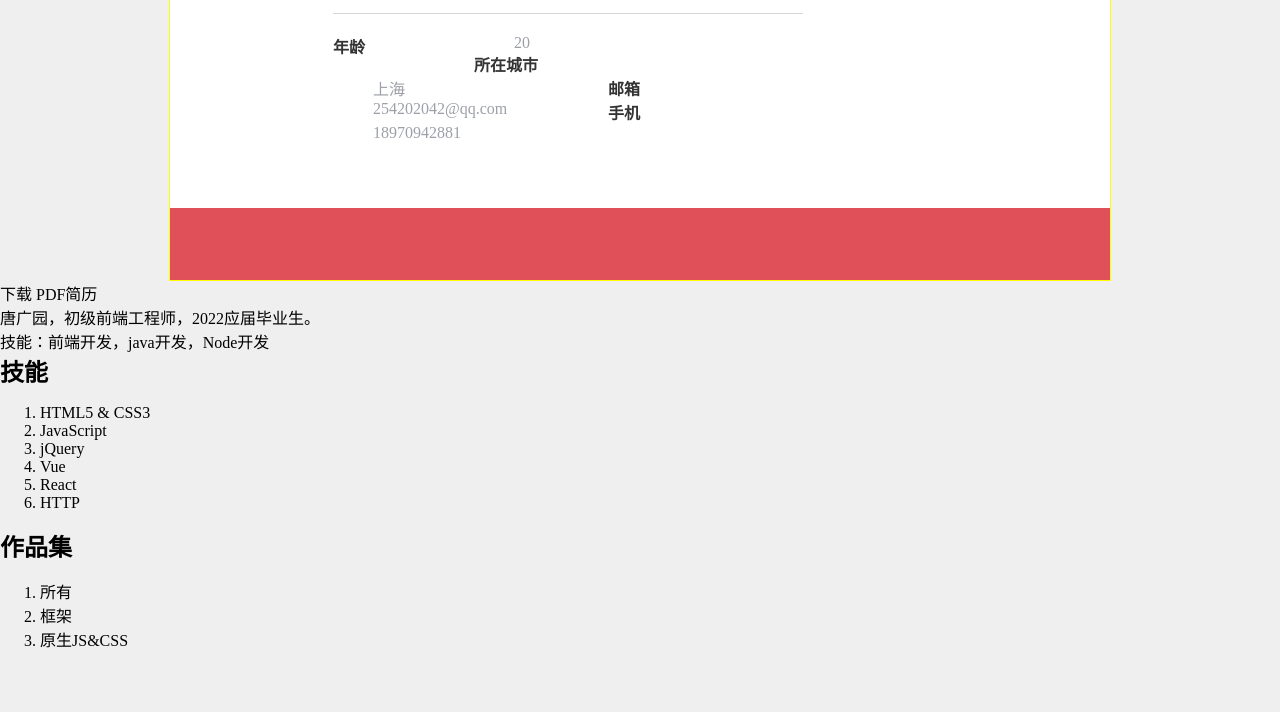
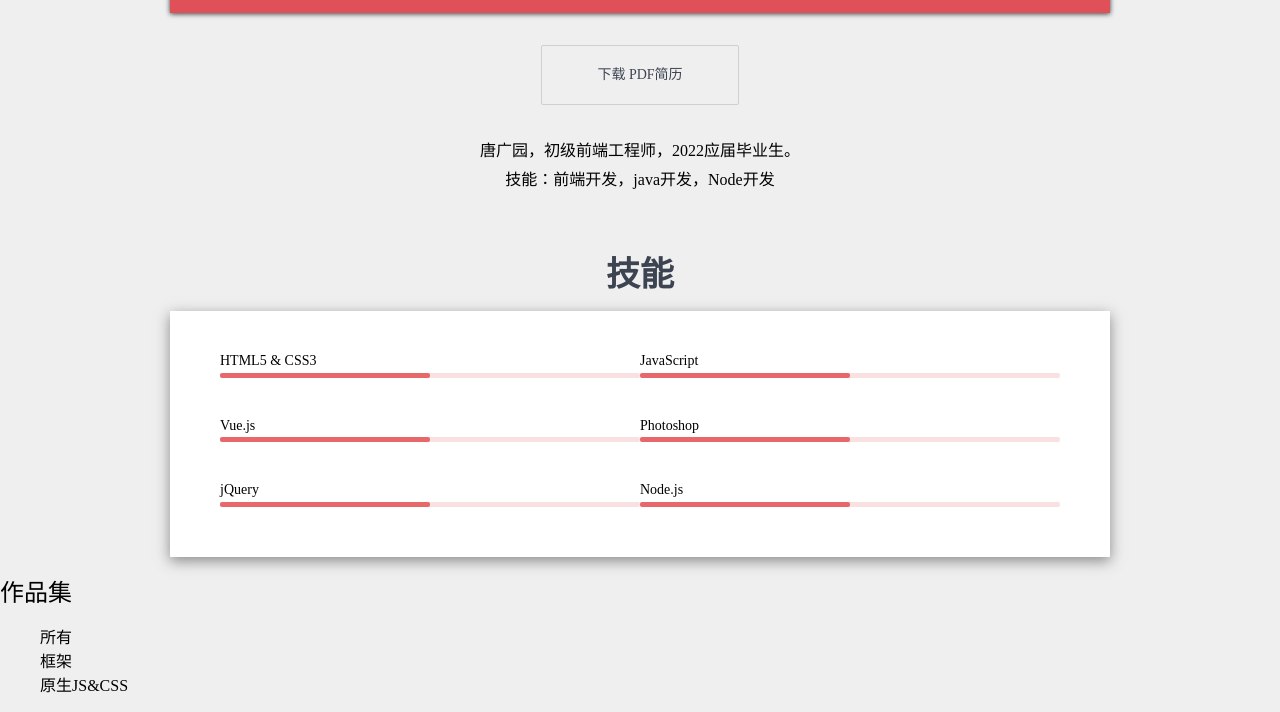
Before and after one commit to suckitfa/mycv, a plain HTML site: page index.html in a window 1280 px wide. Shown: the part 685-1397 px from the top of the page. Before the commit the page ends 1352 px from the top, so only its background shows below. Drawn offline with Linux system fonts and the light colour scheme.

Commit message:
keep it going

```diff
--- a/css/index.css
+++ b/css/index.css
@@ -12,6 +12,20 @@ ul,
     li {
         padding: 0;
         margin: 0;
+    }
+
+    h1,
+    h2,
+    h3,
+    h4,
+    h5,
+    h6 {
+        font-weight: normal;
+    }
+
+    ul,
+    ol {
+        list-style: none;
     }
 
     body {
@@ -38,8 +52,6 @@ a {
         float: left;
         margin-left: 17px;
     }
-
-
     /* 清除浮动 */
 
     .clearfix::after {
@@ -106,7 +118,6 @@ a {
         background-image: url(../img/rs-cover.jpg);
         background-position: center;
         background-size: cover;
-    border: 1px solid red;
         height: 515px;
     }
 
@@ -116,11 +127,11 @@ a {
     }
 
     .userCard {
-    border: 1px solid yellow;
         max-width: 940px;
         margin-left: auto;
         margin-right: auto;
         background-color: #fff;
+        box-shadow: 0px 1px 5px 0px rgba(0, 0, 0, 0.75);
     }
 
     .userCard .text .welcome {
@@ -208,3 +219,86 @@ a {
     .userCard>footer.media>a:hover {
         background-color: #c2464d;
     }
+
+    body main {
+        margin-top: -340px;
+    }
+
+    body main .download-wrapper {
+        text-align: center;
+    }
+
+    main .download-wrapper .downloadResume {
+        padding: 21px 55px;
+        border: 1px solid #cdcfd1;
+        display: inline-block;
+        font-size: 14px;
+        line-height: 16px;
+        background-color: #efefef;
+        border-radius: 2px;
+        color: #3d4451;
+        margin: 32px 0;
+    }
+
+    main .download-wrapper .downloadResume:hover {
+        box-shadow: 0px 4px 13px 0px rgba(41, 35, 41, 0.5);
+        transition: box-shadow 0.2s;
+    }
+
+    .selfIntroduction {
+        max-width: 940px;
+        margin-left: auto;
+        margin-right: auto;
+        text-align: center;
+        font-size: 16px;
+        font-family: kai;
+        line-height: 1.8;
+    }
+
+    section.skills {
+        max-width: 940px;
+        margin-top: 60px;
+        margin-left: auto;
+        margin-right: auto;
+        /* border: 1px solid #000; */
+    }
+
+    section.skills>h2 {
+        text-align: center;
+        line-height: 1.2;
+        font-size: 34px;
+        color: #3d4451;
+        font-weight: 600;
+    }
+
+    section.skills h3 {
+        line-height: 1.1;
+        padding-right: 40px;
+        font-size: 14px;
+    }
+
+    section.skills ol.skill-items {
+        padding: 42px 50px 10px;
+        background-color: white;
+        box-shadow: 0px 4px 13px 0px rgba(41, 35, 41, 0.5);
+        transition: box-shadow 0.2s;
+    }
+
+    section.skills ol.skill-items li {
+        float: left;
+        width: 50%;
+    }
+
+    section.skills .progressBar {
+        height: 5px;
+        background: #fae1e1;
+        border-radius: 2px;
+        margin: 4px 0 40px;
+    }
+
+    section.skills .progressBar .progress {
+        height: inherit;
+        width: 50%;
+        background-color: #e8676b;
+        border-radius: 2px;
+    }
--- a/index.html
+++ b/index.html
@@ -8,7 +8,7 @@
     <!-- 引入CSS -->
     <link rel="stylesheet" href="css/index.css">
     <!-- 加入媒体图标 -->
-    <script src="//at.alicdn.com/t/font_2046759_ezyvtth0q2.js"></script>
+    <script src="https://at.alicdn.com/t/font_2046759_ezyvtth0q2.js"></script>
     <style type="text/css">
         .icon {
             width: 1em;
@@ -103,20 +103,54 @@
 
 
 
-        <a class="button" href="#">下载 PDF简历</a>
-        <p class="">
+        <div class="download-wrapper">
+            <a target="_blank" class="downloadResume" href="./resume.pdf" download="">下载 PDF简历</a>
+        </div>
+
+
+        <p class="selfIntroduction">
             唐广园，初级前端工程师，2022应届毕业生。<br> 技能：前端开发，java开发，Node开发
         </p>
     </main>
-    <section>
+    <section class="skills">
         <h2>技能</h2>
-        <ol>
-            <li>HTML5 &amp; CSS3</li>
-            <li>JavaScript</li>
-            <li>jQuery</li>
-            <li>Vue</li>
-            <li>React</li>
-            <li>HTTP</li>
+        <ol class="skill-items clearfix">
+            <li>
+                <h3>HTML5 &amp; CSS3</h3>
+                <div class="progressBar">
+                    <div class="progress"></div>
+                </div>
+            </li>
+            <li>
+                <h3>JavaScript</h3>
+                <div class="progressBar">
+                    <div class="progress"></div>
+                </div>
+            </li>
+            <li>
+                <h3>Vue.js</h3>
+                <div class="progressBar">
+                    <div class="progress"></div>
+                </div>
+            </li>
+            <li>
+                <h3>Photoshop</h3>
+                <div class="progressBar">
+                    <div class="progress"></div>
+                </div>
+            </li>
+            <li>
+                <h3>jQuery</h3>
+                <div class="progressBar">
+                    <div class="progress"></div>
+                </div>
+            </li>
+            <li>
+                <h3>Node.js</h3>
+                <div class="progressBar">
+                    <div class="progress"></div>
+                </div>
+            </li>
         </ol>
     </section>
 
```
Also changed, not shown: fangfang.html (added, +100 -0 lines), table的完整用法.html (added, +90 -0 lines), css/style.css (added), img/avatar.jpg (added), img/rs-cover.jpg (added), js/main.js (added), 1 other file. Lines whose indentation alone changed are shown as unchanged.
